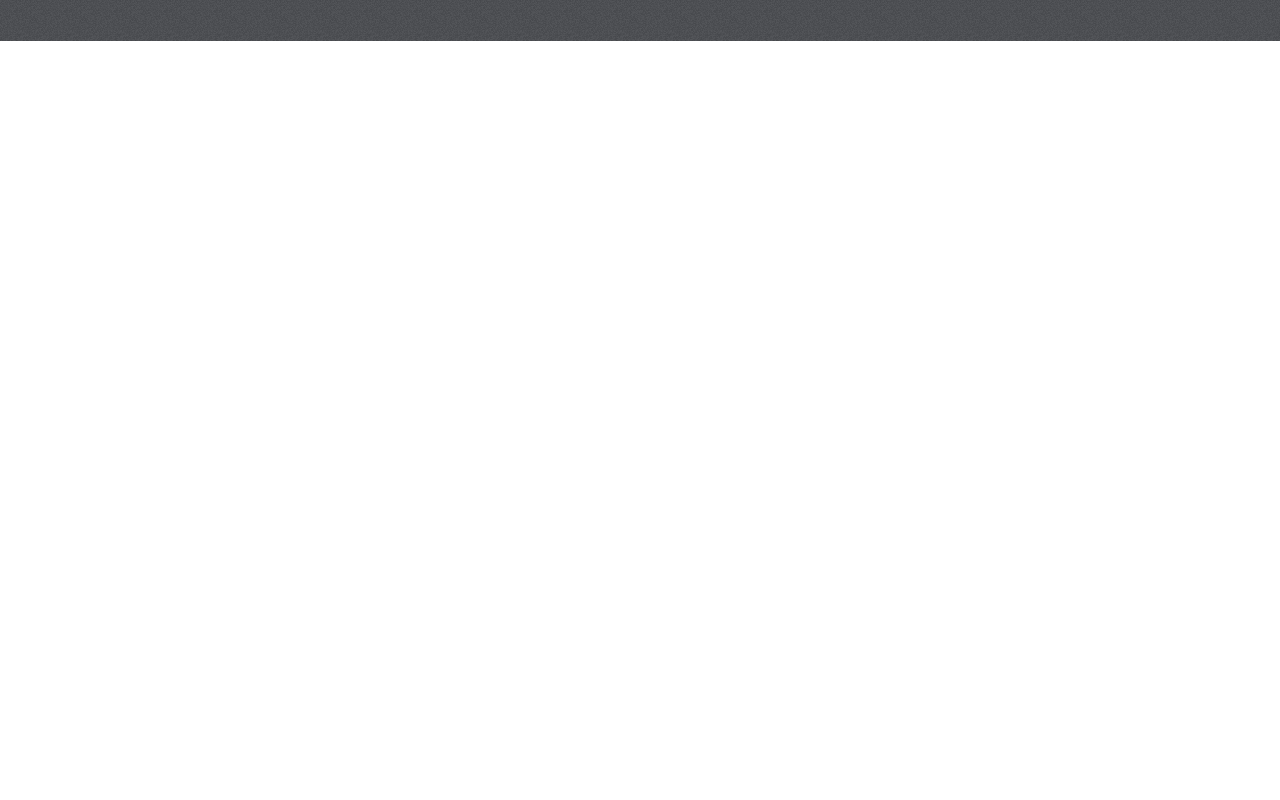
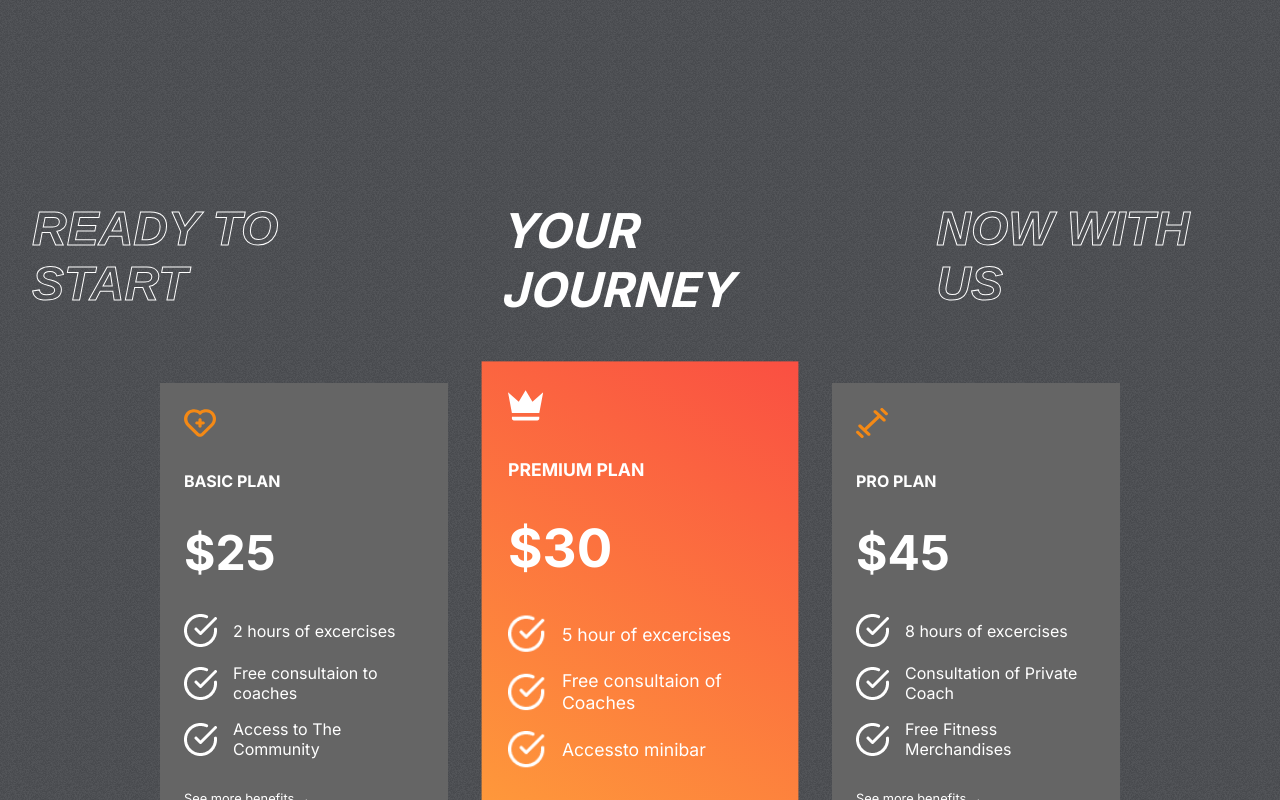
Before and after one commit to Elilvannan/gym-app, a React (Create React App) app: page / in a window 1280 px wide. Shown: the part 2000-2800 px from the top of the page. Before the commit the page ends 2041 px from the top, so only its background shows below. Built offline with nearby package versions, Linux system fonts and the light colour scheme.

Commit message:
plan card is ready

```diff
--- a/src/App.css
+++ b/src/App.css
@@ -1,4 +1,5 @@
 /* make variables */
+
 :root {
   --lightgray: #D9D9D9;
   --gray: #9c9c9c;
@@ -23,10 +24,10 @@
 } */
 
 .stroke-text{
-  color: #fa5042;
+  color: transparent;
   font-family: Arial, Helvetica, sans-serif;
-  --webkit-text-stroke-width: 1rem;
-  --webkit-text-stroke-color:white;
+  -webkit-text-stroke-width: 1px;
+  -webkit-text-stroke-color:white;
 }
 
 .btn{
--- a/src/App.js
+++ b/src/App.js
@@ -1,6 +1,7 @@
 import './App.css';
 import Header from './components/Header/Header';
 import Hero from './components/Hero/Hero';
+import Plan from './components/Plan/Plan';
 import Programs from './components/Program/Programs';
 import Reasons from './components/Reasons/Reasons';
 function App() {
@@ -9,6 +10,7 @@ function App() {
     <Hero/>
     <Programs/>
     <Reasons/>
+    <Plan/>
     </div>
   );
 }
--- /dev/null
+++ b/src/components/Plan/Plan.css
@@ -0,0 +1,80 @@
+.programs-header{
+    gap: 30rem;
+    display: flex;
+}
+
+.plan-container{
+    margin-top: 4rem;
+    padding: 0 2rem;
+    display: flex;
+    flex-direction: column;
+    gap: 4rem;
+    position: relative;
+}
+
+.plans{
+    display: flex;
+    align-items: center;
+    justify-content: center;
+    gap: 3rem;
+}
+
+.plan{
+    display: flex;
+    flex-direction: column;
+    background: var(--caloryCard);
+    color: white;
+    gap:2rem;
+    padding: 1.5rem;
+    width: 15rem;
+}
+
+.plan:nth-child(2){
+    background: var(--planCard);
+    transform: scale(1.1);
+}
+
+.plan>svg{
+    fill: var(--orange);
+    width: 2rem;
+    height: 2rem;
+}
+
+.plan>:nth-child(2){
+    font-size: 1rem;
+    font-weight: bold;
+}
+
+.plan>:nth-child(3){
+    font-size: 3rem;
+    font-weight: bold;
+}
+
+.plan>:nth-child(5){
+    font-size: 0.8rem;
+}
+
+.features{
+    display: flex;
+    flex-direction: column;
+    gap: 1rem;
+}
+
+
+.feature{
+    display: flex;
+    align-items: center;
+    gap: 1rem;
+}
+
+.features>img{
+    width: 1rem;
+}
+
+.plans>:nth-child(2)>svg{
+    fill:white
+}
+
+.plans>:nth-child(2)>button{
+    color: orange;
+}
--- /dev/null
+++ b/src/components/Plan/Plan.jsx
@@ -0,0 +1,42 @@
+import React from 'react'
+import "../Plan/Plan.css"
+import {plansData} from '../../data/plansData.js';
+import whiteTick from '../../assets/whiteTick.png'
+
+const Plan = () => {
+  return (
+<div className="plan-container">
+    <div className="programs-header">
+        <span className='stroke-text'>READY TO START</span>
+        <span>YOUR JOURNEY</span>
+        <span className='stroke-text'>NOW WITH US</span>
+    </div>
+
+    {/* plan cards */}
+<div className="plans">
+    {plansData.map((plan,i)=>
+        <div className="plan" key={i}>
+            {plan.icon}
+            <span>{plan.name}</span>
+            <span> ${plan.price}</span>
+        <div className="features">
+            {plan.features.map((feature,index)=>
+                <div className="feature"  key={index}>
+                    <img src={whiteTick} alt="" />
+                    <span>{feature}</span>
+                </div>
+            )}
+        </div>
+        <div>
+            <span>See more benefits → </span>
+        </div>
+        <button className='btn'>Join now</button>
+        </div>
+    )}
+    </div>
+
+</div>
+)
+}
+
+export default Plan
```
